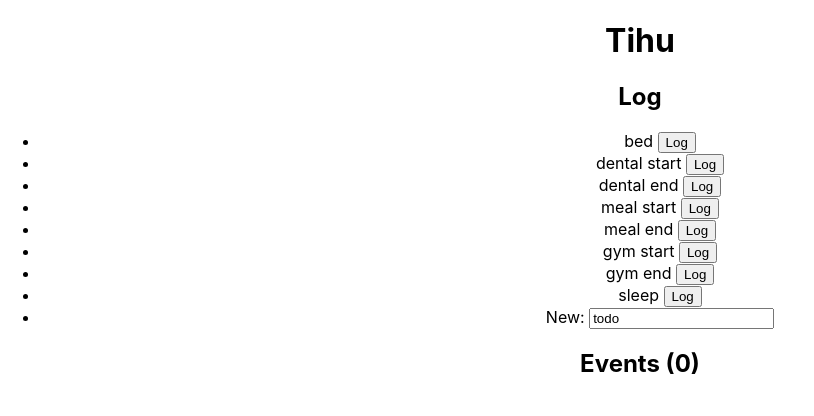
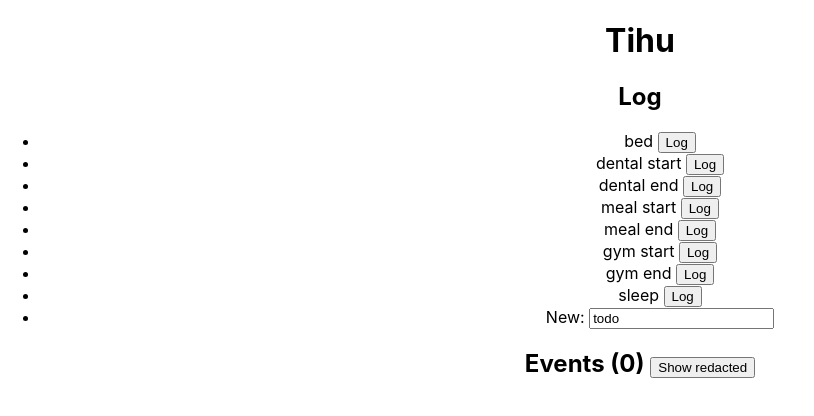
Before and after one commit to kylejlin/tihu, a React (Create React App) app: page / in a window 1280 px wide. Shown: the top 416 px of the page, without its empty margins (0-814 px from the left). Built offline with nearby package versions, Linux system fonts and the light colour scheme.

Commit message:
Let user to show redacted events

```diff
--- a/src/App.css
+++ b/src/App.css
@@ -1,3 +1,7 @@
 .App {
   text-align: center;
 }
+
+.Event--redacted {
+  color: red;
+}
--- a/src/App.tsx
+++ b/src/App.tsx
@@ -11,15 +11,18 @@ function App({ stateProvider }: Props) {
     stateProvider.saveState(state);
   });
 
+  const eventFilter = state.showRedactedEvents
+    ? (_event: Event) => true
+    : (event: Event) => !event.redacted;
   const sortedEventsRecentFirst = state.events
-    .slice()
+    .filter(eventFilter)
     .sort((a, b) => b.time - a.time);
 
   function logEvent(eventName: string) {
     const newEvent: Event = {
       name: eventName,
       time: Date.now(),
-      deleted: false,
+      redacted: false,
     };
     setState((state) => ({
       ...state,
@@ -27,11 +30,11 @@ function App({ stateProvider }: Props) {
     }));
   }
 
-  function deleteEvent(eventTime: number) {
+  function redactEvent(eventTime: number) {
     setState((state) => ({
       ...state,
       events: state.events.map((event) =>
-        event.time === eventTime ? { ...event, deleted: true } : event
+        event.time === eventTime ? { ...event, redacted: true } : event
       ),
     }));
   }
@@ -40,10 +43,30 @@ function App({ stateProvider }: Props) {
     setState((state) => ({
       ...state,
       events: state.events.map((event) =>
-        event.time === eventTime ? { ...event, deleted: false } : event
+        event.time === eventTime ? { ...event, redacted: false } : event
       ),
     }));
   }
+
+  function hideRedactedEvents() {
+    setState((state) => ({
+      ...state,
+      showRedactedEvents: false,
+    }));
+  }
+
+  function showRedactedEvents() {
+    setState((state) => ({
+      ...state,
+      showRedactedEvents: true,
+    }));
+  }
+
+  const toggleShowRedactedEventsButton = state.showRedactedEvents ? (
+    <button onClick={hideRedactedEvents}>Hide redacted</button>
+  ) : (
+    <button onClick={showRedactedEvents}>Show redacted</button>
+  );
 
   return (
     <div className="App">
@@ -62,15 +85,21 @@ function App({ stateProvider }: Props) {
         </li>
       </ul>
 
-      <h2>Events ({sortedEventsRecentFirst.length})</h2>
+      <h2>
+        Events ({sortedEventsRecentFirst.length}){" "}
+        {toggleShowRedactedEventsButton}
+      </h2>
       <ul>
         {sortedEventsRecentFirst.map((event) => (
-          <li key={event.time}>
+          <li
+            key={event.time}
+            className={"Event" + (event.redacted ? " Event--redacted" : "")}
+          >
             {event.name} {<EventTime time={event.time} />}{" "}
-            {event.deleted ? (
+            {event.redacted ? (
               <button onClick={() => restoreEvent(event.time)}>Restore</button>
             ) : (
-              <button onClick={() => deleteEvent(event.time)}>Delete</button>
+              <button onClick={() => redactEvent(event.time)}>Redact</button>
             )}
           </li>
         ))}
@@ -94,6 +123,7 @@ function getDefaultState(): State {
       "sleep",
     ],
     events: [],
+    showRedactedEvents: false,
   };
 }
 
--- a/src/types.ts
+++ b/src/types.ts
@@ -10,11 +10,12 @@ export interface StateProvider {
 export interface State {
   readonly loggableEventNames: readonly string[];
   readonly events: readonly Event[];
+  readonly showRedactedEvents: boolean;
 }
 
 export interface Event {
   readonly name: string;
   /** Number of milliseconds since the JS Date epoch. */
   readonly time: number;
-  readonly deleted: boolean;
+  readonly redacted: boolean;
 }
```
